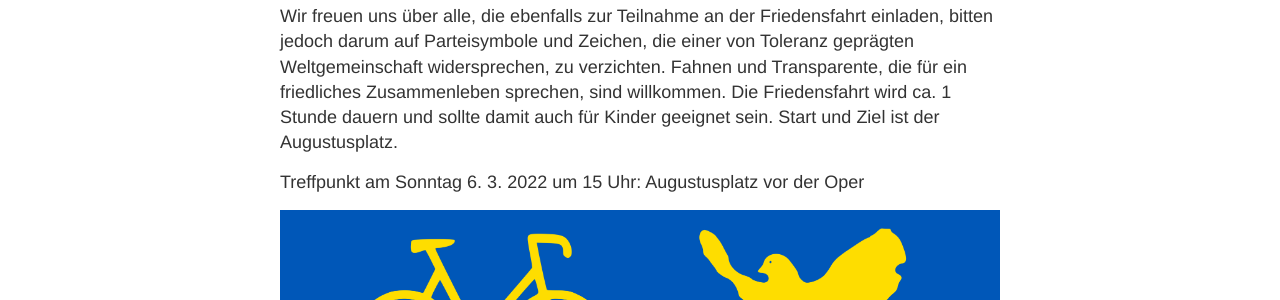
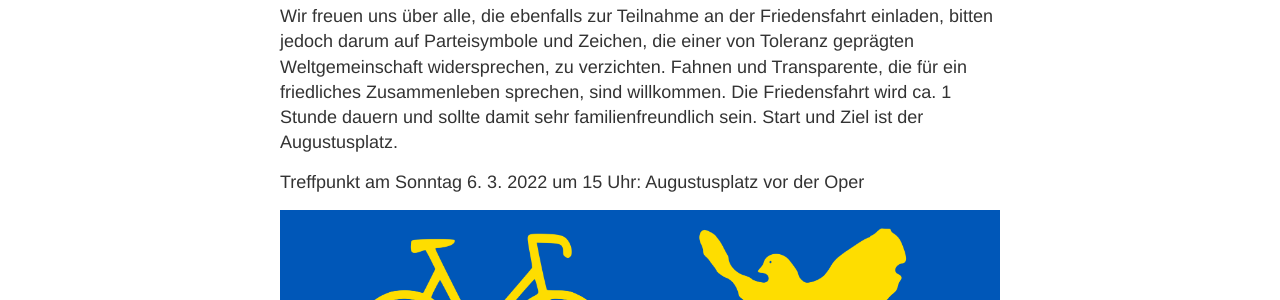
Before and after one commit to s4f-leipzig/s4f-leipzig.github.io, a Jekyll site: the page built from index.md, in a window 1280 px wide. Shown: the part 776-1076 px from the top of the page. Built offline with Jekyll 4.4.1, drawn with Linux system fonts in a browser that asks for light colours.

Commit message:
Update index.md

```diff
--- a/index.md
+++ b/index.md
@@ -8,7 +8,7 @@ title: Aktuelles
 
 Die Scientist for Future Leipzig laden zu einer „Friedensfahrt für unsere Partnerstadt Kiew“ ein. Wir möchten damit unsere Solidarität mit den Menschen in der Ukraine zeigen, aber auch mit allen anderen Menschen, die in kriegerischen Regionen auf der Welt leben. Als Scientists for Future Leipzig wissen wir, dass die globalen Herausforderungen zur Lösung der Klimakrise nur in einer friedlichen, von Kooperation geprägten Welt möglich sind. Wir begrüßen es, dass auch viele russische Kolleg*innen zur sofortigen Beendigung des militärischen Konfliktes in der Ukraine aufgerufen haben (<a href="https://trv-science.ru/2022/02/we-are-against-war/">Link zu Originalaufruf</a>).
 
-Wir freuen uns über alle, die ebenfalls zur Teilnahme an der Friedensfahrt einladen, bitten jedoch darum auf Parteisymbole und Zeichen, die einer von Toleranz geprägten Weltgemeinschaft widersprechen, zu verzichten. Fahnen und Transparente, die für ein friedliches Zusammenleben sprechen, sind willkommen. Die Friedensfahrt wird ca. 1 Stunde dauern und sollte damit auch für Kinder geeignet sein. Start und Ziel ist der Augustusplatz.
+Wir freuen uns über alle, die ebenfalls zur Teilnahme an der Friedensfahrt einladen, bitten jedoch darum auf Parteisymbole und Zeichen, die einer von Toleranz geprägten Weltgemeinschaft widersprechen, zu verzichten. Fahnen und Transparente, die für ein friedliches Zusammenleben sprechen, sind willkommen. Die Friedensfahrt wird ca. 1 Stunde dauern und sollte damit sehr familienfreundlich sein. Start und Ziel ist der Augustusplatz.
 
 Treffpunkt am Sonntag 6. 3. 2022 um 15 Uhr: Augustusplatz vor der Oper
 
```
